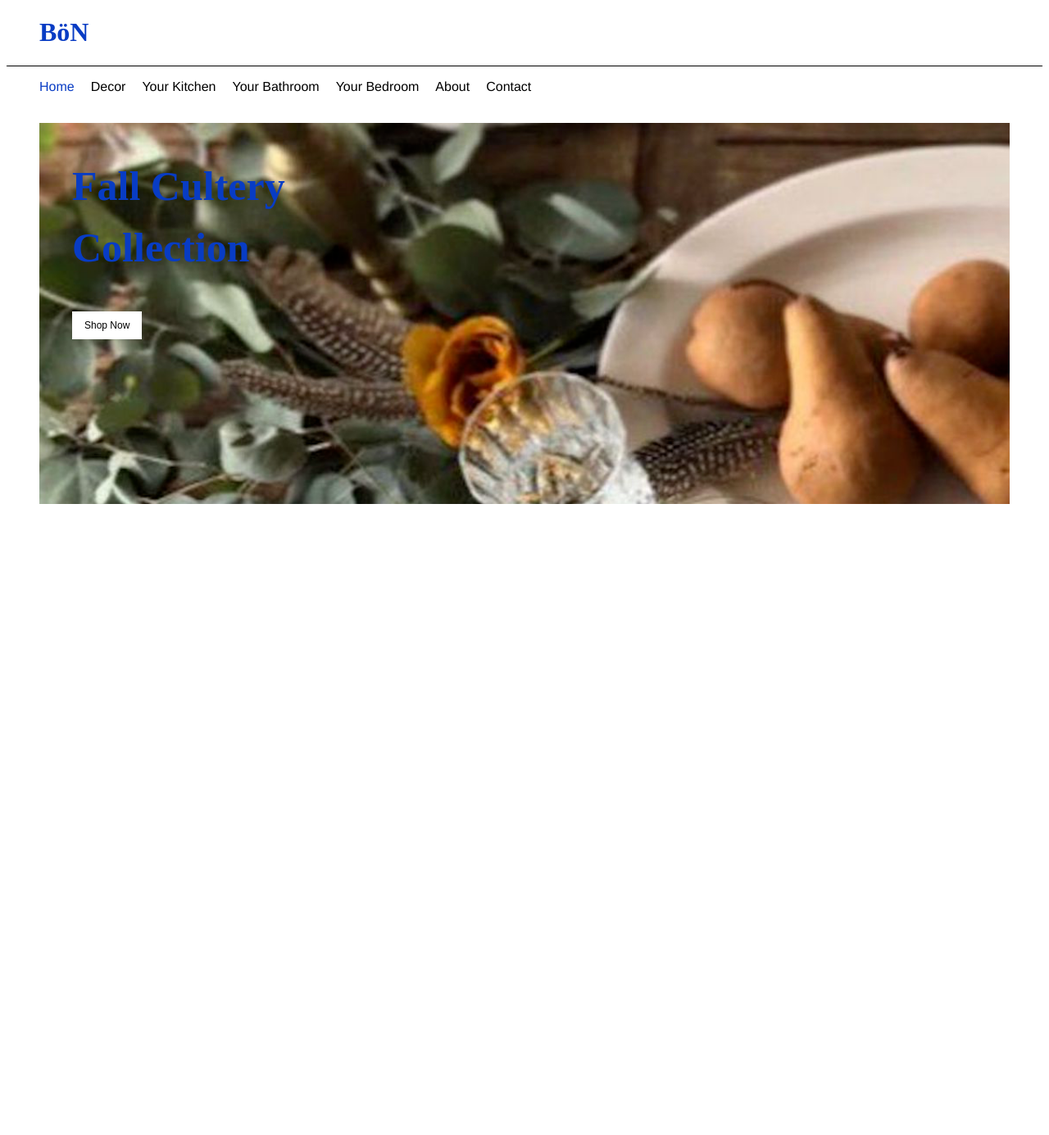
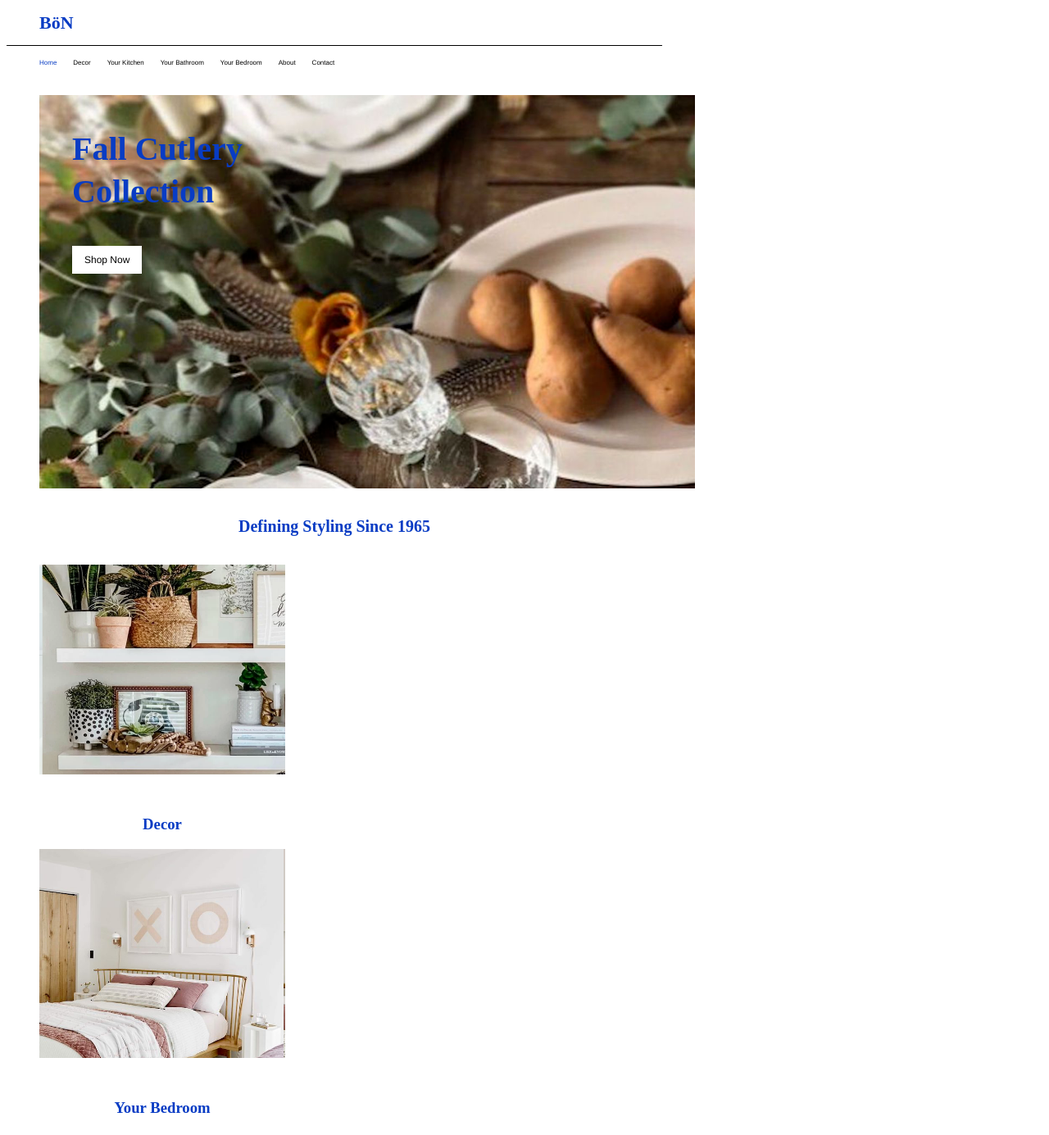
Before and after one commit to danieltongusc/danieltongusc.github.io.2, a plain HTML site: page USC2008/a1/index.html in a window 1280 px wide. Shown: the top 1385 px of the page at 82% size. Before the commit the page ends 800 px from the top, so only its background shows below. Drawn offline with Linux system fonts and the light colour scheme.

Commit message:
Almost done

```diff
--- a/USC2008/a1/index.html
+++ b/USC2008/a1/index.html
@@ -6,7 +6,7 @@
 </head>
 <body>
     <header class="header">
-        <h1 class="site-title">B<span>&#246;</span>N</h1>
+        <h1 class="site-titles">B<span>&#246;</span>N</h1>
         <div class="divider"></div>
         <nav>
             <ul class = "horizontal-nav-bar">
@@ -24,16 +24,35 @@
     <main>
         <section class="hero-section">
             <div class = "hero-text">
-                Fall Cultery Collection
+                Fall Cutlery Collection
             </div>
             <button class = "shop-button">Shop Now</button>
         </section>
 
-        <section class="subheading">
+        <h2 class = "sidekick-text">
+            Defining Styling Since 1965
+        </h2>
 
-        </section>
-        <h2>
-        </h2>
+        <div class = "dual-image-container">
+            <div class = "image-container">
+                <img src="resources/Decor.png">
+                <h3>Decor</h3>
+            </div>
+            <div class = "image-container">
+                <img src="resources/Bedroom.png">
+                <h3>Your Bedroom</h3>
+            </div>
+        </div>
+        <div class = "dual-image-container">
+            <div class = "image-container">
+                <img src="resources/Kitchen.png">
+                <h3>Your Kitchen</h3>
+            </div>
+            <div class = "image-container">
+                <img src="resources/Bathroom.png">
+                <h3>Your Bathroom</h3>
+            </div>
+        </div>
     </main>
 
 </body>
--- a/USC2008/a1/styles.css
+++ b/USC2008/a1/styles.css
@@ -1,6 +1,6 @@
 .divider {
-    width: 100%;
-    height: 1px;
+    width: 800px;
+    height: 0.75px;
     background-color: #000;
 }
 
@@ -8,6 +8,17 @@
     list-style: none;
     display: flex;
     font-family: "Helvetica Neue", sans-serif;
+    font-size: 8px;
+    margin-top: 16px;
+}
+
+h1 {
+    font-size: 22px;
+}
+
+h2 {
+    font-size: 20px;
+    font-stretch: semi-expanded;
 }
 
 .horizontal-nav-bar li {
@@ -18,8 +29,9 @@
     margin-right: 0px;
 }
 
-.site-title {
+.site-titles {
     margin-left: 40px;
+    font-family: "Times New Roman", serif;
     color: #083cc4;
 }
 
@@ -34,13 +46,15 @@ main {
 
 .hero-section {
     background-image: url("resources/Cutlery.png");
-    background-size: cover;
+    background-size: 800px 806px;
+    background-repeat: no-repeat;
     background-attachment: fixed;
-    min-height: 385px;
+    background-position: top 100px;
+    min-width: 750px;
+    max-width: 750px;
+    height: 400px;
     margin-top: 35px;
     padding: 40px;
-    max-height: ;
-
 }
 
 .subheading {
@@ -48,17 +62,57 @@ main {
     margin-bottom: 30px;
 }
 
+.sidekick-text {
+    font-family: "Times New Roman", serif;
+    color: #083cc4;
+    text-align: center;
+    margin: 35px;
+    width: 650px;
+}
+
+.dual-image-container {
+    width: 700px;
+    margin-bottom: 50px;
+}
+
+.image-container {
+    width: 300px;
+    display: flex;
+    flex-direction: column;
+    justify-center: center;
+    align-items: center;
+    margin-right: 20px;
+}
+
+.image-container:last-child {
+    margin-right: 0px;
+}
+
+img {
+    width: 100vw;
+    max-width: 100%;
+    height: auto;
+
+}
+
+h3 {
+    color: #083cc4;
+    margin-top: 50px;
+    font-family: "Times New Roman", serif;
+}
+
 .hero-text {
     color: #083cc4;
-    font-size: 50px;
+    font-size: 40px;
     max-width: 300px;
     font-weight: bolder;
-    line-height: 1.5;
+    line-height: 1.3;
 }
 
 .shop-button {
     border-radius: 0px;
     background-color: white;
+    font-family: "Helvetica Neue", sans-serif;
     font-size: 12px;
     box-shadow: none;
     border: none;
@@ -68,7 +122,3 @@ main {
     padding-right: 15px;
     margin-top: 40px;
 }
-
-/*ul {*/
-/*    margin-left: 40px;*/
-/*}*/
```
Also changed, not shown: USC2008/a1/resources/Bathroom.png (added), USC2008/a1/resources/Bedroom.png (added), USC2008/a1/resources/Bottom.png (added), USC2008/a1/resources/Decor.png (added), USC2008/a1/resources/Kitchen.png (added), 2 other files.
